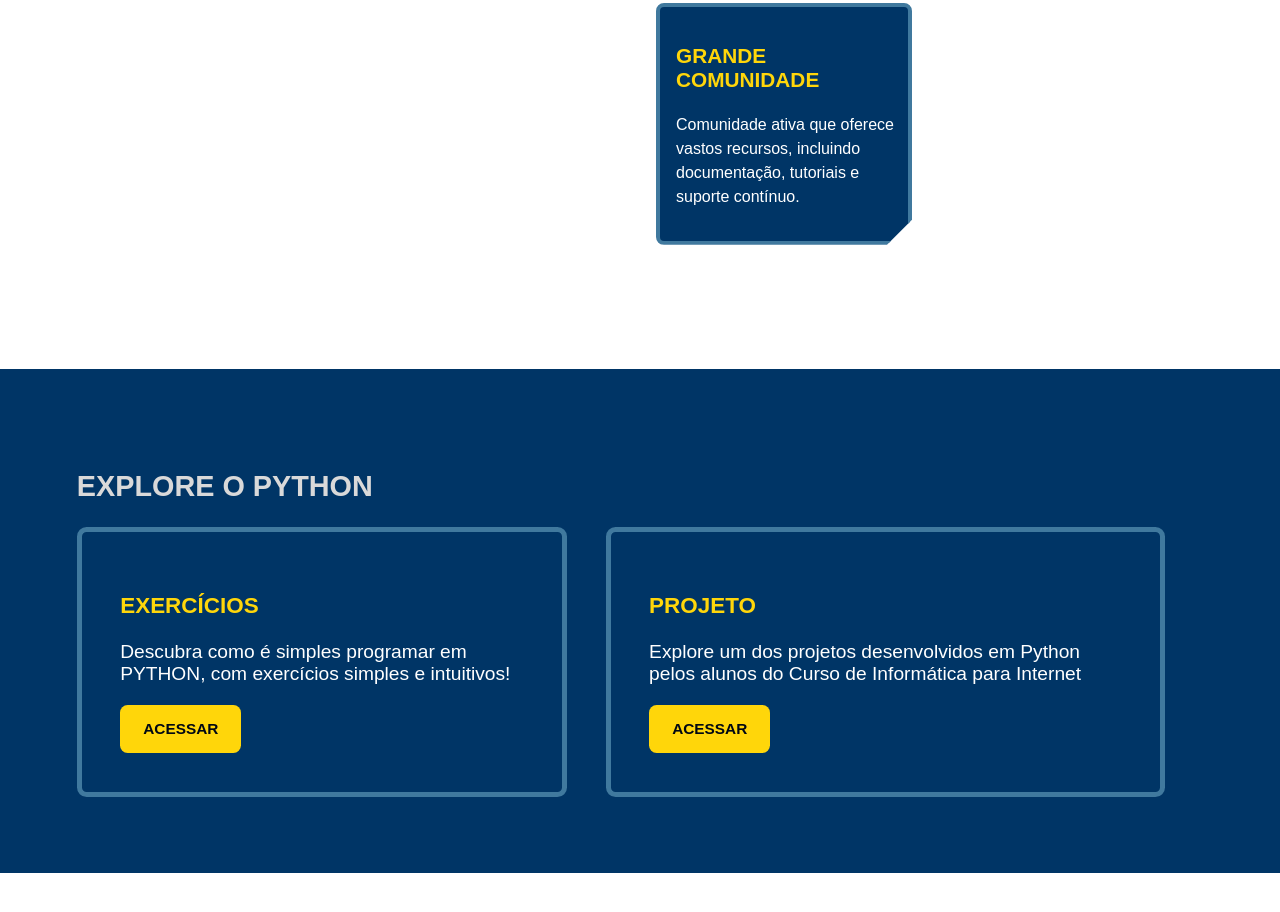
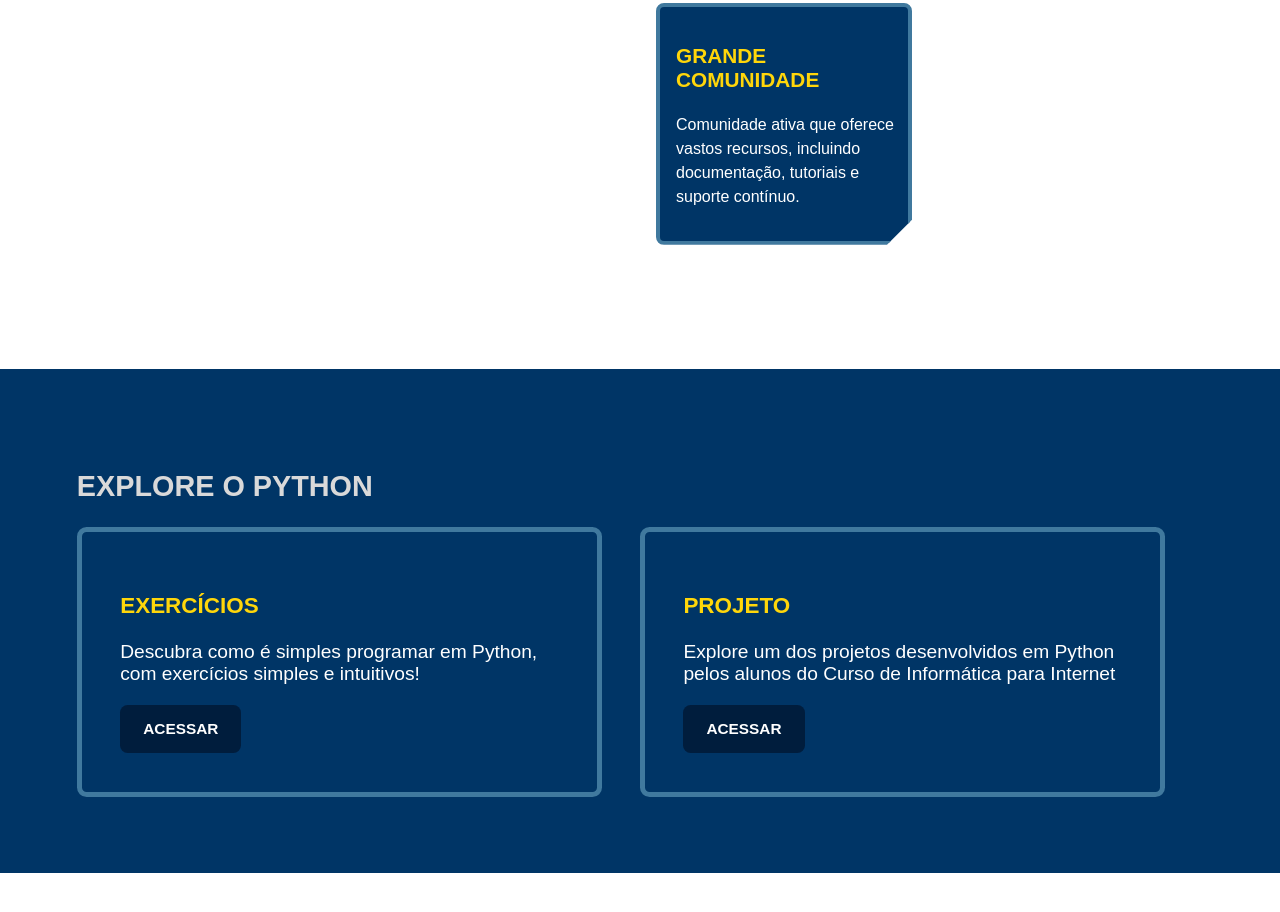
Before and after one commit to JuCDReis/python, a plain HTML site: page index.html in a window 1280 px wide. Shown: the part 749-1661 px from the top of the page. Drawn offline with Linux system fonts and the light colour scheme.

Commit message:
update files

```diff
--- a/assets/style.css
+++ b/assets/style.css
@@ -195,30 +195,38 @@ pre {
 
 .saiba-mais{
     background-color: var(--background-secondary);
-  border: solid 0.3em #40799e;
-  border-radius: 0.5em;
-  color: #fff;
-  margin-right: 2em;
-  padding: 2em ;
+    border: solid 0.3em #40799e;
+    border-radius: 0.5em;
+    color: #fff;
+    margin-right: 2em;
+    padding: 2em;
+    display: flex;
+    justify-content: space-between;
+    align-items: center;
+    width: 40vw;
 }
 
-.saiba-mais > h3{
+.saiba-mais img {
+    width: 5em;
+    margin-right:1.5em;
+}
+
+.saiba-mais-right > h3{
     color: var(--highlights);
 }
 
 .saiba-mais:hover{
     border: solid 0.3em var(--highlights);
     transition: 0.3s;
-
 }
 
 .btn-link{
-    background-color: var(--highlights);
-    color: var(--text-color-light);
+    background-color: var(--background-color-dark);
+    color: var(--text-color-dark);
     border: 0em;
     border-radius: 0.5em;
     padding: 1em 1.5em;
-    font-weight: bold;
+    font-weight: 550;
     text-transform: uppercase;
     font-size: 0.8em;
 }
--- a/index.html
+++ b/index.html
@@ -55,19 +55,24 @@
             <h1>Explore o Python</h1>
             <div class="links">
                 <div class="saiba-mais">
+                    <div class="saiba-mais-right">
                         <h3> EXERCÍCIOS </h3>
-                    <p>Descubra como é simples programar em PYTHON, com exercícios simples e intuitivos!</p>
+                        <p>Descubra como é simples programar em Python, com exercícios simples e intuitivos!</p>
                         <a href="">
                             <button class="btn-link ">Acessar</button>
                         </a>
                     </div>
+                </div>
                 <div class="saiba-mais">
+                    <div class="saiba-mais-right">
                         <h3> PROJETO </h3>
                     <p>Explore um dos projetos desenvolvidos em Python pelos alunos do Curso de Informática para Internet</p>
                         <a href="">
                             <button class="btn-link ">Acessar</button>
                         </a>
                     </div>
+                </div>
+
             </div>
 
         </section>
```
Lines whose indentation alone changed are shown as unchanged.
